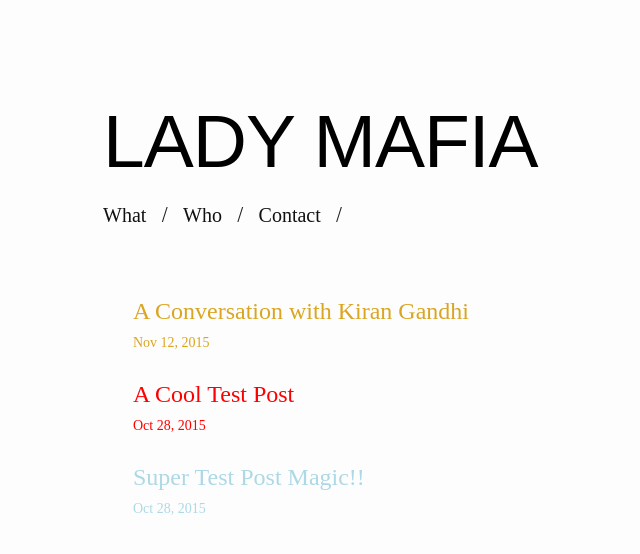
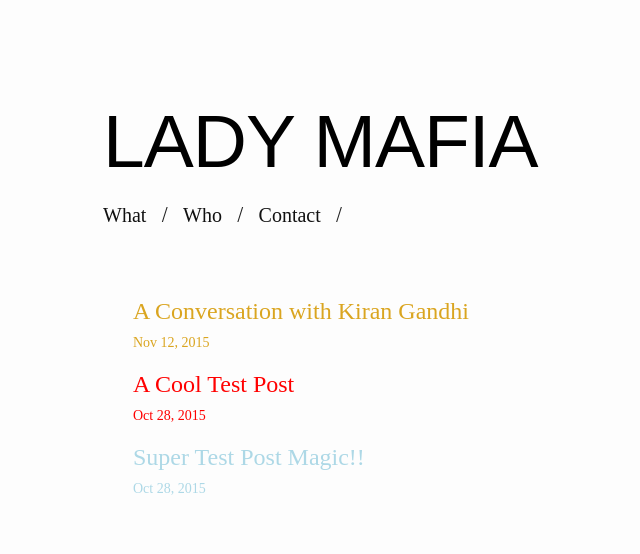
Before and after one commit to SarahBump/LADYMAFIA, a Jekyll site: the page built from all-posts.html, in a window 1280 px wide. Shown: the top 554 px of the page, without its empty margins (57-697 px from the left). Built offline with Jekyll 4.4.1, drawn with Linux system fonts in a browser that asks for light colours; some web fonts are replaced.

Commit message:
updates posts list

```diff
--- a/_sass/_styles.scss
+++ b/_sass/_styles.scss
@@ -74,7 +74,7 @@
 .post-list-alt{
   li {
     text-align: left;
-    margin-bottom: 20px;
+    // margin-bottom: 20px;
     list-style-type: none;
     text-decoration: none;
     font-family: 'blackout two_am';
@@ -85,14 +85,14 @@
       color: black;
     }
     &:hover {
-      background-image: url(/images/ladymafia_favicon_round.png);
-      background-repeat: no-repeat;
-      background-position: left;
-      background-size: contain;
+      // background-image: url(/images/ladymafia_favicon_round.png);
+      // background-repeat: no-repeat;
+      // background-position: left;
+      // background-size: contain;
       height: 55;
 
       font-family: 'blackout midnight';
-      padding: 20px 0 20px 120px;
+      padding: 0px 20px;
       a.post-link, span {
         color: white;
         // padding-left: 20px;
```
